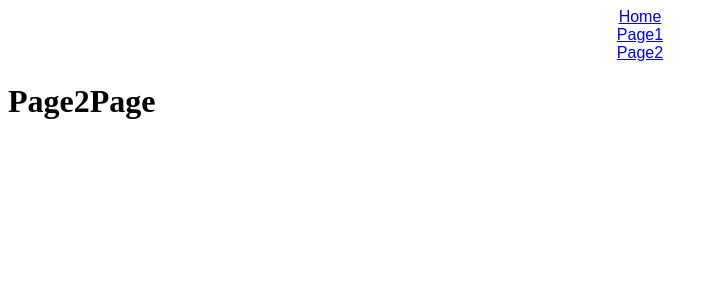
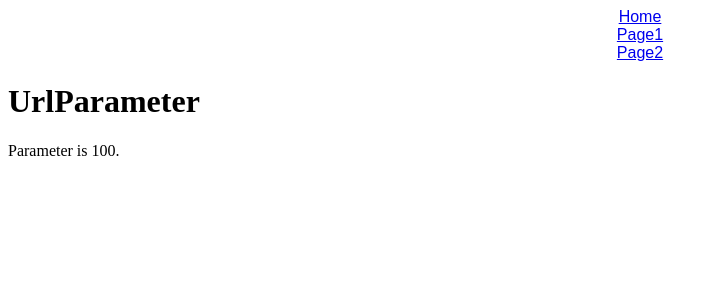
Before and after one commit to aion0721/react-router-sample, a React (Create React App) app: page /page2/100 in a window 1280 px wide. Shown: the top 300 px of the page, without its empty margins (0-718 px from the left). Built offline with nearby package versions, Linux system fonts and the light colour scheme; the HTML template or start-up script is replaced by a standard one.

Commit message:
parameter

```diff
--- a/src/Page2.jsx
+++ b/src/Page2.jsx
@@ -1,5 +1,6 @@
+import { Link  } from "react-router-dom"
 export const Page2 = () =>{
     return(
-        <div><h1>Page2Page</h1></div>
+        <div><h1>Page2Page</h1><Link to="/page2/100">URL Parameter</Link></div>
     )
 }
--- a/src/UrlParameter.jsx
+++ b/src/UrlParameter.jsx
@@ -0,0 +1,8 @@
+import { useParams } from 'react-router-dom'
+
+export const UrlParameter = () => {
+    const { id } = useParams();
+    return(
+        <div><h1>UrlParameter</h1><p>Parameter is {id}.</p></div>
+    )
+}
--- /dev/null
+++ b/src/router/Page2Routes.jsx
@@ -0,0 +1,15 @@
+import { Page2 } from "../Page2";
+import { UrlParameter } from "../UrlParameter";
+
+export const page2Routes = [
+    {
+        path:'/',
+        exact: true,
+        children: <Page2 />
+    },
+    {
+        path: '/:id',
+        exact: false,
+        children: <UrlParameter />
+    }
+]
--- a/src/router/Router.jsx
+++ b/src/router/Router.jsx
@@ -1,7 +1,7 @@
 import { Switch, Route } from "react-router-dom"
 import { Home } from "../Home";
-import { Page2 } from "../Page2";
 import { page1Routes } from "./Page1Routes";
+import { page2Routes } from "./Page2Routes";
 export const Router = () => {
     return(
       <Switch>
@@ -16,8 +16,14 @@ export const Router = () => {
           </Switch>
          )}
         />
-        <Route path="/page2">
-          <Page2 />
+        <Route path="/page2" render={({match: {url}}) => (
+            <Switch>
+            {page2Routes.map( (route) => (
+                <Route key={route.path} exact={route.exact} path={`${url}${route.path}`}>{route.children}</Route>
+                ))}
+
+            </Switch>
+        )}>
         </Route>
       </Switch>
     )
```
